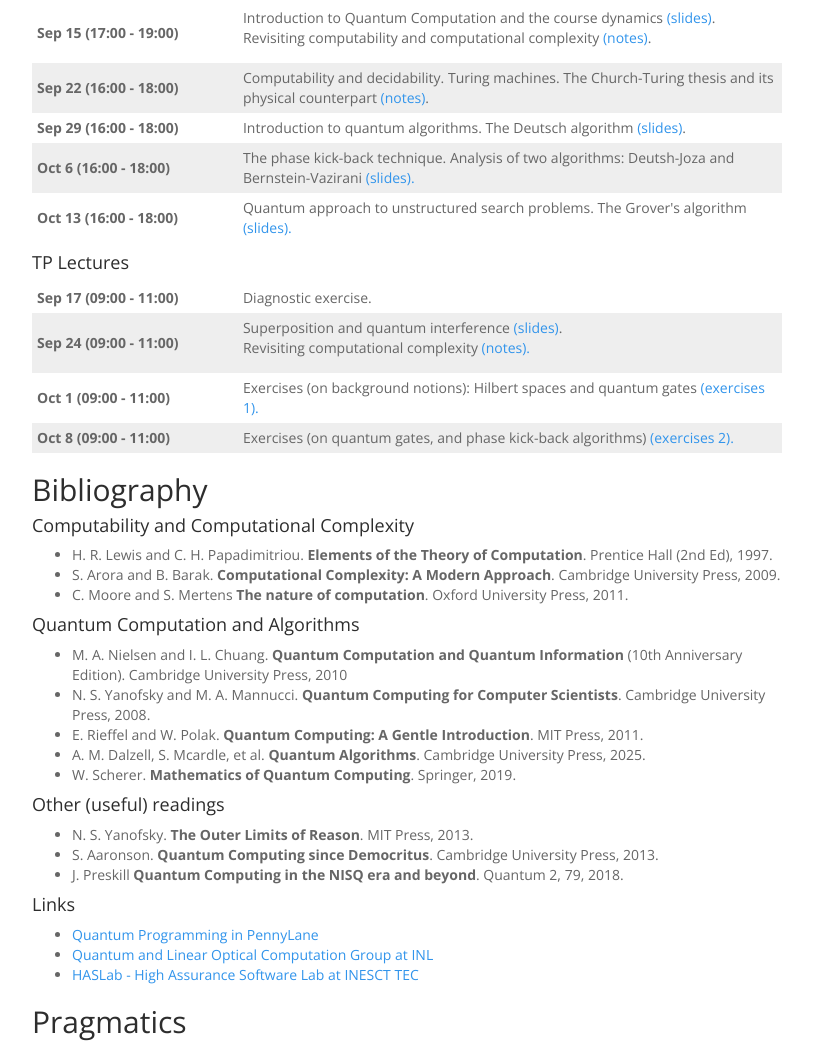
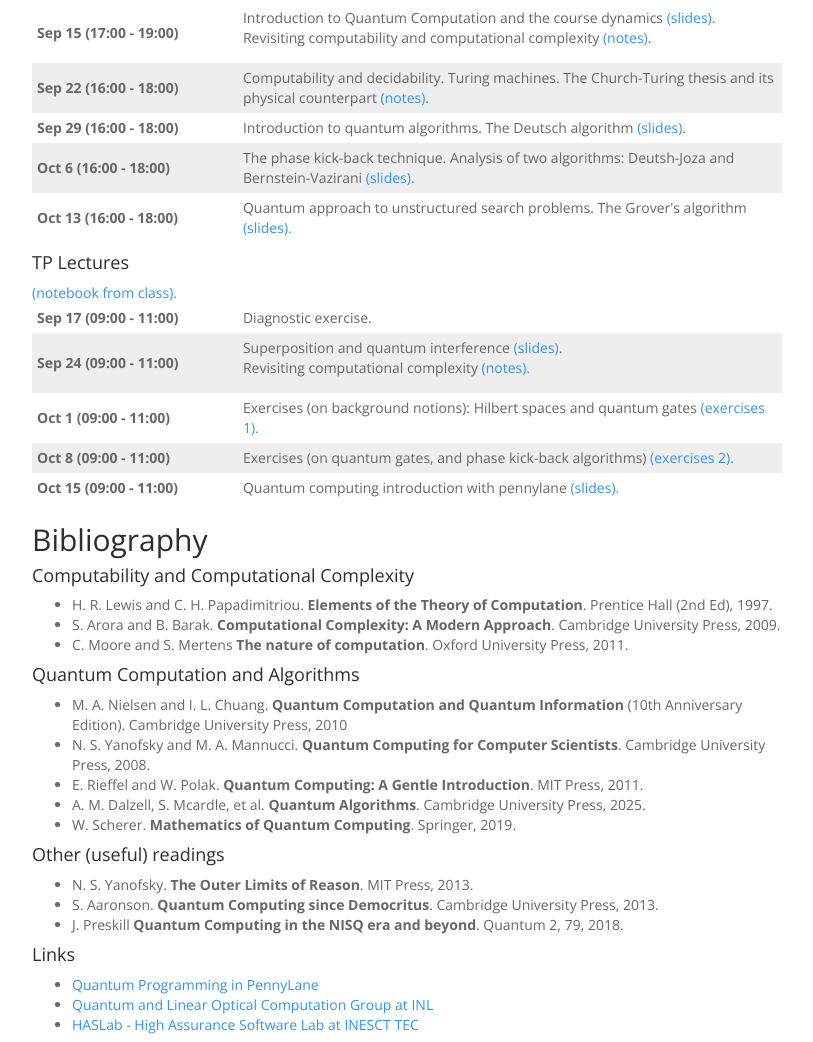
Before and after one commit to arcalab/quantum-computation-2526, a plain HTML site: page index.html in a window 1280 px wide. Shown: the part 686-1728 px from the top of the page, without its empty margins (233-1046 px from the left). Drawn offline with nearby package versions, Linux system fonts and the light colour scheme.

Commit message:
tp1 andre

```diff
--- a/index.html
+++ b/index.html
@@ -301,10 +301,14 @@ quantum computer"</em> (<a href="https://www.cs.princeton.edu/courses/archive/fa
             <a href="./2526/CQ-Ex1.pdf">(exercises 1).</a></td>
         </tr>
 
-<tr>
+        <tr>
           <td><strong>Oct 8 (09:00 - 11:00)</strong></td>
           <td>Exercises (on quantum gates, and phase kick-back algorithms)
             <a href="./2526/CQ-Ex2.pdf">(exercises 2).</a></td>
+        </tr>
+        <tr>
+          <td><strong>Oct 15 (09:00 - 11:00)</strong></td>
+          <td>Quantum computing introduction with pennylane <a href="./TP/intro_slides.pdf">(slides).</a></td> <a href="./TP/lecture1.ipynb">(notebook from class).</a></td>
         </tr>
      </table>
     <!--
```
Also changed, not shown: 4 other files.
